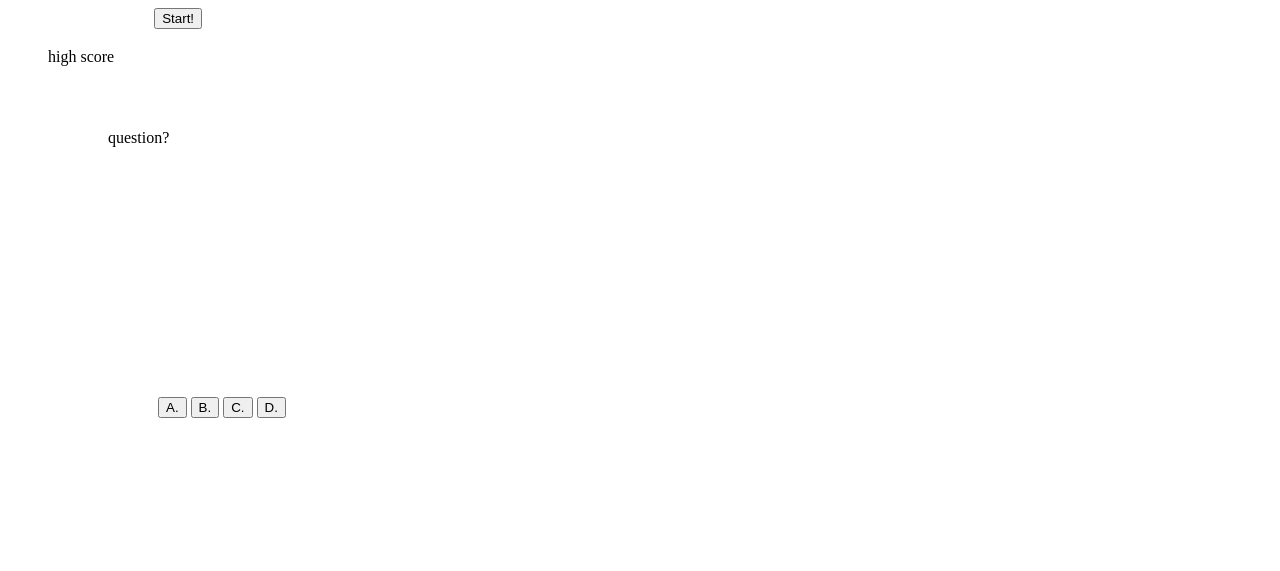
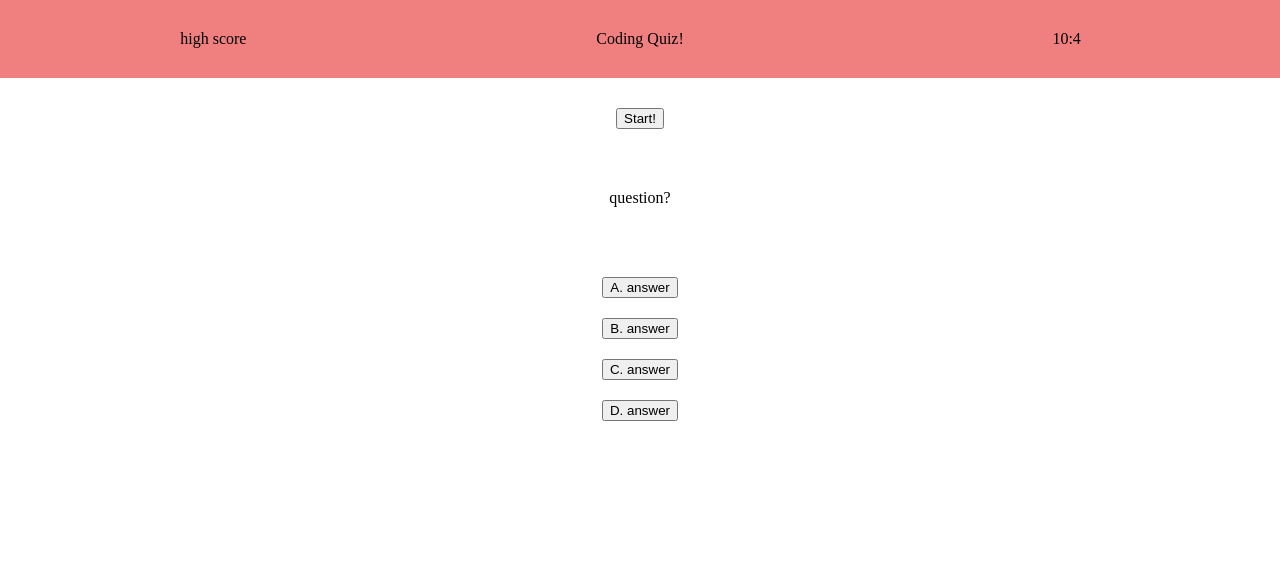
Before and after one commit to ienglehart/question-game, a plain HTML site: page index.html in a window 1280 px wide. Drawn offline with Linux system fonts and the light colour scheme.

Commit message:
style changes + Js work
improved layout of site, edited javascript file a slight bit, mostly just added event listener

```diff
--- a/assets/script.js
+++ b/assets/script.js
@@ -28,12 +28,17 @@ var questions = [
 ];
 
 
-var startEl = document.getElementById('startTime');
+var startEl = document.getElementById('startBtn');
 var timerEl = document.getElementById('countdown');
 var questionEl = document.getElementById('question');
 var answerEl = document.getElementById('answer');
 
-startEl.onclick(countdown());
+startEl.addEventListener("click", function() {
+  // > TEST < window.alert("click");
+  question();
+  countdown();
+});
+
 
 // 60 second timer
 function countdown() {
@@ -52,8 +57,12 @@ var correctAnswers = 0;
 
 //question asking function
 function question(){
+ questionEl.innerHTML = ("hi from buton press")
+  /*
   for(var i = 0; i < questions.length; i++) {
-      questionEl = questions[i].title;
+    var question = questions[i].title;
+    questionEl.innerHTML=(question);
+
 
     //somehow this is gonna print a list from the array.
     for(var x = 0; answerEl = questions[i].choices[x]; x++){
@@ -61,11 +70,11 @@ function question(){
     }
 
     //so i have no idea how i would go about getting the inputs from the buttons in here
-      if(answer ===  && questions[i].answer === ""){
+    if(answer === answer && questions[i].answer === ""){
       correctAnswers++;
     }
     else{
       timeLeft - 15;
     }
-  }
-}
+  } */
+};
--- a/assets/style.css
+++ b/assets/style.css
@@ -1,21 +1,46 @@
-.scoreboard{
-    margin: auto;
-    float: left;
-    padding: 40px;
+body{
+    margin:0;
+    padding:0;
+}
+.parent {
+    display: grid;
+    grid-template-rows: auto 1fr auto;
 }
 
-.timer{
-    margin:auto;
-    float: right;
-    padding: 40px;
+/*Header Styles*/
+.header-section{
+    display: flex;
+    flex-wrap: wrap;
+    background: lightcoral;
+}
+.header-box{
+    flex: 0 1 150px;
+    margin: auto;
+    padding: 30px;
+    text-align: center;
+    background: none;
+}
+
+
+/*Body Styles*/
+.start-btn{
+    display: grid;
+    place-items: center;
+    margin: auto;
+    padding: 30px;
 }
 .question{
+    display: grid;
+    place-items: center;
     margin: auto;
-    padding: 100px;
-    float: center;
+    padding: 30px;
 }
-.answers{
+.answer-section{
+    display: grid;
+    place-items: center;
     margin: auto;
-    padding: 150px;
-    float: center;
+    padding: 30px;
 }
+#answer{
+    padding: 10px;
+}
--- a/index.html
+++ b/index.html
@@ -6,19 +6,50 @@
     <title>Quiz!</title>
     <link rel="stylesheet" href="./assets/style.css">
 </head>
-<header>
-    <div class="scoreboard">high score</div>
-    <div class="timer" id="countdown"></div>
-</header>
 <body>
-    <button id="startTime">Start!</button>
-    <div class="question">question?</div>
-    <div class="answers">
-        <button id="answerA">A.</button>
-        <button id="answerB">B.</button>
-        <button id="answerC">C.</button>
-        <button id="answerD">D.</button>
+    <div class="parent">
+        <header class = "header-section">
+            <div class="header-box scoreboard green">high score</div>
+            <div class="header-box title red">Coding Quiz!</div>
+            <div class="header-box timer blue" id="countdown">10:4</div>
+        </header>
+        <main>
+            <div class="start-btn">
+                <button id="startBtn">Start!</button>
+            </div>
+
+            <div  class="question">
+                <div>question?</div>
+            </div>
+
+            <div class="answer-section">
+                <div id="answer">
+                    <button>
+                        <span>A.</span>
+                        <span id="answer-a">answer</span>
+                    </button>
+                </div>
+                <div id="answer">
+                    <button>
+                        <span>B.</span>
+                        <span id="answer-b">answer</span>
+                    </button>
+                </div>
+                <div id="answer">
+                    <button>
+                        <span>C.</span>
+                        <span id ="answer-c">answer</span>
+                    </button>
+                </div>
+                <div id="answer">
+                    <button>
+                        <span>D.</span>
+                        <span id="answer-d">answer</span>
+                    </button>
+                </div>
+            </div>
+        </main>
     </div>
-    <script src = "./assets/script.js"></script>
 </body>
+<script src = "./assets/script.js"></script>
 </html>
```
Lines whose indentation alone changed are shown as unchanged.
